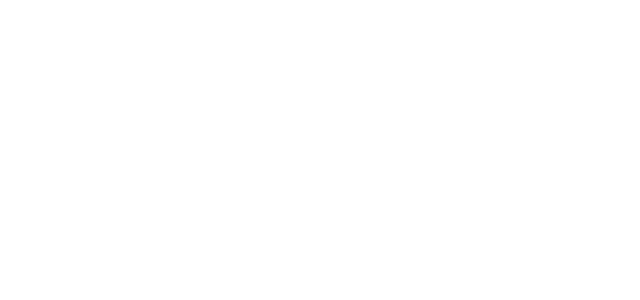
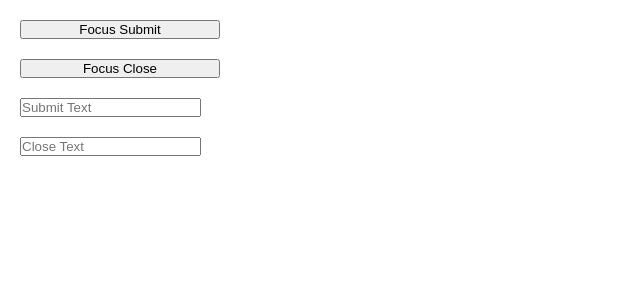
Before and after one commit to ubaydillah1/Next-Js-Learn, a React (Vite) app in the folder Recall React/: page /useimperativehandle in a window 1280 px wide. Before the commit this address had no page. Shown: the top 300 px of the page, without its empty margins (0-640 px from the left). Built offline with nearby package versions, Linux system fonts and the light colour scheme.

Commit message:
useImperativeHandle

```diff
--- a/Recall React/src/main.jsx
+++ b/Recall React/src/main.jsx
@@ -12,6 +12,7 @@
 import UseLayoutEffect from "./pages/useLayoutEffect";
 import UseTransition from "./pages/useTransition";
 import UseDefferedValue from "./pages/useDeferredValue";
+import UseImperativeHandle from "./pages/useImperativeHandle";
 
 createRoot(document.getElementById("root")).render(
   <StrictMode>
@@ -28,6 +29,10 @@
           <Route path="/uselayouteffect" element={<UseLayoutEffect />} />
           <Route path="/usetransition" element={<UseTransition />} />
           <Route path="/usedeferredvalue" element={<UseDefferedValue />} />
+          <Route
+            path="/useimperativehandle"
+            element={<UseImperativeHandle />}
+          />
         </Routes>
       </Router>
     </DarkModeProvider>
--- /dev/null
+++ b/Recall React/src/pages/useImperativeHandle.jsx
@@ -0,0 +1,56 @@
+import { forwardRef, useImperativeHandle, useRef } from "react";
+
+const UseImperativeHandle = () => {
+  const modalRef = useRef();
+  return (
+    <div
+      style={{
+        margin: "20px",
+        display: "flex",
+        flexDirection: "column",
+        gap: "20px",
+      }}
+    >
+      <button
+        onClick={() => modalRef.current.focusSubmitButton()}
+        style={{ width: "200px" }}
+      >
+        Focus Submit
+      </button>
+      <button
+        onClick={() => modalRef.current.focusCloseRefButton()}
+        style={{ width: "200px" }}
+      >
+        Focus Close
+      </button>
+      <Modal ref={modalRef} />
+    </div>
+  );
+};
+
+const Modal = forwardRef((_, ref) => {
+  const submitRef = useRef();
+  const closeRef = useRef();
+
+  useImperativeHandle(ref, () => {
+    return {
+      focusSubmitButton: () => submitRef.current.focus(),
+      focusCloseRefButton: () => closeRef.current.focus(),
+    };
+  });
+
+  return (
+    <>
+      <div>
+        <input type="text" placeholder="Submit Text" ref={submitRef} />
+      </div>
+      <div>
+        <input type="text" placeholder="Close Text" ref={closeRef} />
+      </div>
+    </>
+  );
+});
+
+Modal.displayName = "Modal";
+
+export default UseImperativeHandle;
```
